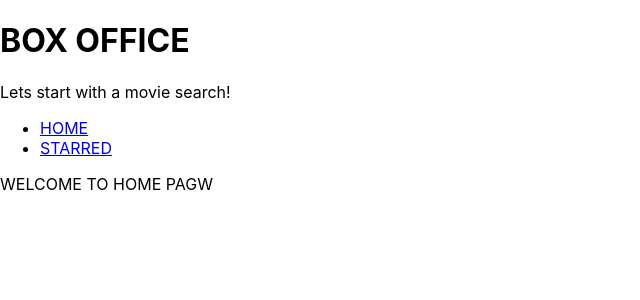
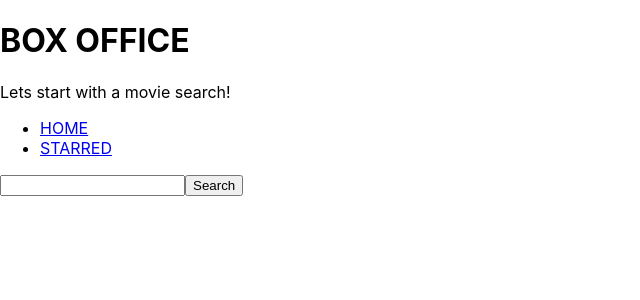
Before and after one commit to TanviNaik13/box-office, a React (Create React App) app: page / in a window 1280 px wide. Shown: the top 300 px of the page, without its empty margins (0-640 px from the left). Built offline with nearby package versions, Linux system fonts and the light colour scheme.

Commit message:
Dynamic search, use of api, promises, await async,fetch

```diff
--- a/src/pages/Home.jsx
+++ b/src/pages/Home.jsx
@@ -1,5 +1,30 @@
+import { useState } from 'react';
+
 const Home = () => {
-  return <div>WELCOME TO HOME PAGW</div>;
+  const [search, setSearch] = useState('');
+
+  const onInput = ev => {
+    setSearch(ev.target.value);
+  };
+
+  const searchSubmit = async ev => {
+    ev.preventDefault();
+
+    const response = await fetch(
+      `https://api.tvmaze.com/search/shows?q=${search}`
+    );
+    const body = await response.json();
+    console.log(body);
+  };
+
+  return (
+    <div>
+      <form onSubmit={searchSubmit}>
+        <input type="text" value={search} onChange={onInput} />
+        <button type="submit">Search</button>
+      </form>
+    </div>
+  );
 };
 
 export default Home;
```
